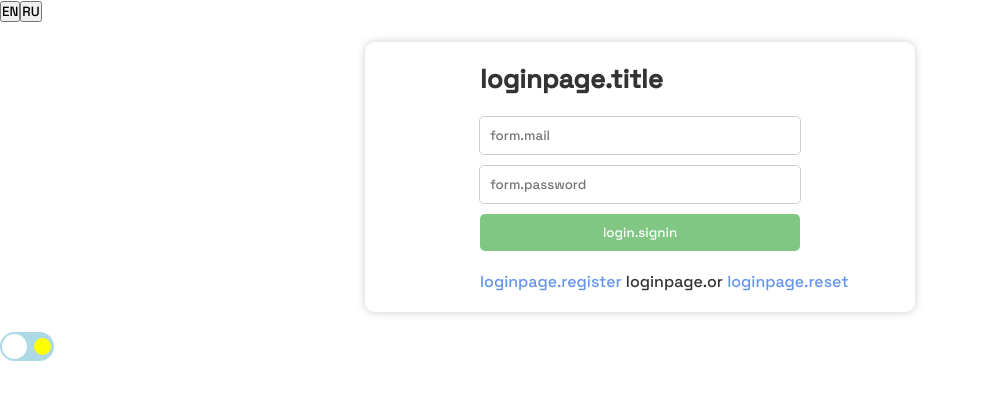
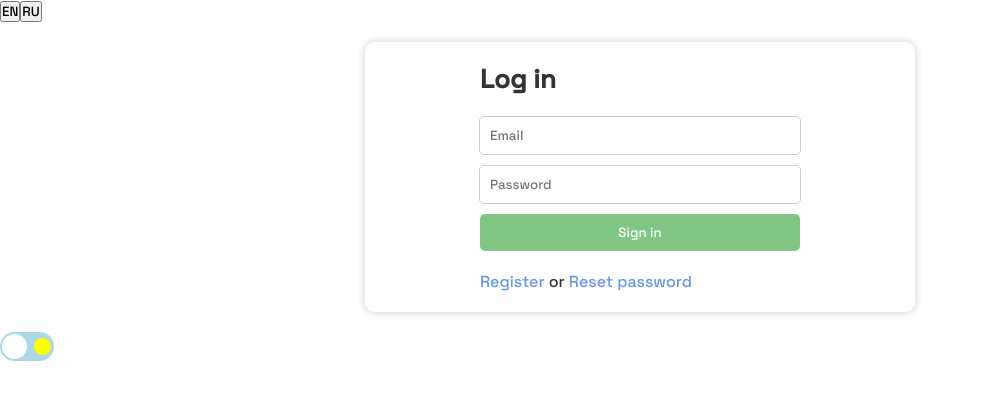
Before and after one commit to semoleg1986/graphiql-app, a React (Vite) app: page /login in a window 1280 px wide. Shown: the top 400 px of the page, without its empty margins (0-981 px from the left). Built offline with nearby package versions, Linux system fonts and the light colour scheme.

Commit message:
fix: implement correct localization

```diff
--- a/src/components/Converter/Graphql.tsx
+++ b/src/components/Converter/Graphql.tsx
@@ -1,5 +1,6 @@
 import React, { useState } from 'react';
 import ApiService from '../../services/ApiServ';
+import i18next from 'i18next';
 
 const GraphiQL: React.FC = () => {
   const [query, setQuery] = useState('');
@@ -24,9 +25,9 @@ const GraphiQL: React.FC = () => {
   return (
     <div>
       <textarea value={query} onChange={handleQueryChange} rows={10} cols={50} />
-      <button onClick={executeQuery}>Выполнить запрос</button>
+      <button onClick={executeQuery}>{i18next.t('request')}</button>
       <div>
-        <h2>Результат:</h2>
+        <h2>{i18next.t('result')}:</h2>
         <pre>{result}</pre>
       </div>
     </div>
--- a/src/components/Form.tsx
+++ b/src/components/Form.tsx
@@ -20,8 +20,8 @@ const Form: FC<FormProps> = ({ title, handleClick }) => {
     formState: { errors },
   } = useForm<FormData>();
 
-  const mail = i18next.t('form.mail');
-  const password = i18next.t('form.password');
+  // const mail = i18next.t('form.mail');
+  // const password = i18next.t('form.password');
 
   const isPasswordValid = (value: string) => {
     return /[A-Z]/.test(value) && /[0-9]/.test(value) && /[!@#$%^&*]/.test(value);
@@ -41,7 +41,12 @@ const Form: FC<FormProps> = ({ title, handleClick }) => {
           pattern: { value: /^\S+@\S+$/i, message: 'Invalid email format' },
         }}
         render={({ field }) => (
-          <input className="email" type="email" {...field} placeholder={mail} />
+          <input
+            className="email"
+            type="email"
+            {...field}
+            placeholder={i18next.t('mail') ?? undefined}
+          />
         )}
       />
       {errors.email && <p>{errors.email.message}</p>}
@@ -57,7 +62,12 @@ const Form: FC<FormProps> = ({ title, handleClick }) => {
             'Password must contain at least one uppercase letter, one digit, and one special character',
         }}
         render={({ field }) => (
-          <input className="password" type="password" {...field} placeholder={password} />
+          <input
+            className="password"
+            type="password"
+            {...field}
+            placeholder={i18next.t('password') ?? undefined}
+          />
         )}
       />
       {errors.password && <p>{errors.password.message}</p>}
--- a/src/components/Header/Header.tsx
+++ b/src/components/Header/Header.tsx
@@ -9,25 +9,25 @@ const Header = () => {
   const dispatch = useAppDispatch();
 
   const { isAuth } = useAuth();
-  const home = i18next.t('header.home');
-  const about = i18next.t('header.about');
-  const notfound = i18next.t('header.notfound');
+  // const home = i18next.t('header.home');
+  // const about = i18next.t('header.about');
+  // const notfound = i18next.t('header.notfound');
   // const logout = i18next.t('homepage.logout');
 
   return isAuth ? (
     <header>
       <h1>
         <Routes>
-          <Route path="/" element={home} />
-          <Route path="/about" element={about} />
-          <Route path="*" element={notfound} />
+          <Route path="/" element={i18next.t('home')} />
+          <Route path="/about" element={i18next.t('about')} />
+          <Route path="*" element={i18next.t('notfound')} />
         </Routes>
       </h1>
-      <NavLink to="/">{home}</NavLink>
-      <NavLink to="/about">{about}</NavLink>
+      <NavLink to="/">{i18next.t('home')}</NavLink>
+      <NavLink to="/about">{i18next.t('about')}</NavLink>
       <div className="button-container">
         <button className="signout" onClick={() => dispatch(removeUser())}>
-          Sign Out
+          {i18next.t('signout')}
         </button>
       </div>
     </header>
@@ -35,13 +35,13 @@ const Header = () => {
     <header>
       <h1>
         <Routes>
-          <Route path="/" element={home} />
-          <Route path="/about" element={about} />
-          <Route path="*" element={notfound} />
+          <Route path="/" element={i18next.t('home')} />
+          <Route path="/about" element={i18next.t('about')} />
+          <Route path="*" element={i18next.t('notfound')} />
         </Routes>
       </h1>
-      <NavLink to="/">{home}</NavLink>
-      <NavLink to="/about">{about}</NavLink>
+      <NavLink to="/">{i18next.t('home')}</NavLink>
+      <NavLink to="/about">{i18next.t('about')}</NavLink>
     </header>
   );
 };
--- a/src/components/Login.tsx
+++ b/src/components/Login.tsx
@@ -7,7 +7,7 @@ import { useAppDispatch } from '../hooks/redux-hooks';
 import i18next from 'i18next';
 
 const Login = () => {
-  const signin = i18next.t('login.signin');
+  // const signin = i18next.t('login.signin');
 
   const dispatch = useAppDispatch();
   const navigate = useNavigate();
@@ -29,7 +29,7 @@ const Login = () => {
       .catch(() => alert('incorrect email or password'));
   };
 
-  return <Form title={signin} handleClick={handleLogin} />;
+  return <Form title={i18next.t('signin')} handleClick={handleLogin} />;
 };
 
 export { Login };
--- a/src/components/SignUp.tsx
+++ b/src/components/SignUp.tsx
@@ -6,7 +6,7 @@ import { useAppDispatch } from '../hooks/redux-hooks';
 import i18next from 'i18next';
 
 const SignUp = () => {
-  const register = i18next.t('signup.register');
+  // const register = i18next.t('signup.register');
 
   const dispatch = useAppDispatch();
   const navigate = useNavigate();
@@ -28,7 +28,7 @@ const SignUp = () => {
       .catch(console.error);
   };
 
-  return <Form title={register} handleClick={handleRegister} />;
+  return <Form title={i18next.t('register')} handleClick={handleRegister} />;
 };
 
 export { SignUp };
--- a/src/pages/About/AboutPage.tsx
+++ b/src/pages/About/AboutPage.tsx
@@ -4,8 +4,8 @@ import { RootState } from '../../store';
 import i18next from 'i18next';
 
 const About = () => {
-  const title = i18next.t('about.title');
-  const text = i18next.t('about.text');
+  // const title = i18next.t('about.title');
+  // const text = i18next.t('about.text');
 
   const token = useSelector((state: RootState) => state.user.token);
 
@@ -14,8 +14,8 @@ const About = () => {
   }
   return (
     <div>
-      <h1>{title}</h1>
-      <p>{text}</p>
+      <h1>{i18next.t('about')}</h1>
+      <p>{i18next.t('about_text')}</p>
     </div>
   );
 };
--- a/src/pages/Home/HomePage.tsx
+++ b/src/pages/Home/HomePage.tsx
@@ -10,12 +10,12 @@ const HomePage = () => {
 
   const { isAuth } = useAuth();
 
-  const title = i18next.t('homepage.title');
+  // const title = i18next.t('homepage.title');
   // const logout = i18next.t('homepage.logout');
 
   return isAuth ? (
     <div>
-      <h1>{title}</h1>
+      <h1>{i18next.t('welcome')}</h1>
 
       {/* <button onClick={() => dispatch(removeUser())}>
         {logout} {email}
--- a/src/pages/Home/LoginPage.tsx
+++ b/src/pages/Home/LoginPage.tsx
@@ -3,17 +3,18 @@ import { Link } from 'react-router-dom';
 import i18next from 'i18next';
 
 const LoginPage = () => {
-  const title = i18next.t('loginpage.title');
-  const reset = i18next.t('loginpage.reset');
-  const register = i18next.t('loginpage.register');
-  const or = i18next.t('loginpage.or');
+  // const title = i18next.t('loginpage.title');
+  // const reset = i18next.t('loginpage.reset');
+  // const register = i18next.t('loginpage.register');
+  // const or = i18next.t('loginpage.or');
 
   return (
     <div className="auth">
-      <h1>{title}</h1>
+      <h1>{i18next.t('login')}</h1>
       <Login />
       <p>
-        <Link to="/register">{register}</Link> {or} <Link to="/reset-password">{reset}</Link>
+        <Link to="/register">{i18next.t('register')}</Link> {i18next.t('or')}{' '}
+        <Link to="/reset-password">{i18next.t('reset')}</Link>
       </p>
     </div>
   );
--- a/src/pages/Home/RegisterPage.tsx
+++ b/src/pages/Home/RegisterPage.tsx
@@ -3,16 +3,16 @@ import { Link } from 'react-router-dom';
 import i18next from 'i18next';
 
 const RegisterPage = () => {
-  const title = i18next.t('register.title');
-  const have = i18next.t('register.have');
-  const signin = i18next.t('register.signin');
+  // const title = i18next.t('register.title');
+  // const have = i18next.t('register.have');
+  // const signin = i18next.t('register.signin');
 
   return (
     <div className="auth">
-      <h1>{title}</h1>
+      <h1>{i18next.t('register')}</h1>
       <SignUp />
       <p>
-        {have} <Link to="/login">{signin}</Link>
+        {i18next.t('have')} <Link to="/login">{i18next.t('signin')}</Link>
       </p>
     </div>
   );
--- a/src/pages/Home/ResetPage.tsx
+++ b/src/pages/Home/ResetPage.tsx
@@ -5,14 +5,14 @@ import '../../components/Form.css';
 import i18next from 'i18next';
 
 const ResetPassword = () => {
-  const title = i18next.t('reset.title');
-  const reset = i18next.t('reset.reset');
-  const placeholder = i18next.t('reset.placeholder');
-  const sent = i18next.t('reset.sent');
-  const login = i18next.t('reset.login');
-  const register = i18next.t('loginpage.register');
-  const enter = i18next.t('register.signin');
-  const or = i18next.t('loginpage.or');
+  // const title = i18next.t('reset.title');
+  // const reset = i18next.t('reset.reset');
+  // const placeholder = i18next.t('reset.placeholder');
+  // const sent = i18next.t('reset.sent');
+  // const login = i18next.t('reset.login');
+  // const register = i18next.t('loginpage.register');
+  // const enter = i18next.t('register.signin');
+  // const or = i18next.t('loginpage.or');
 
   const [email, setEmail] = useState('');
   const [isSent, setIsSent] = useState(false);
@@ -32,27 +32,28 @@ const ResetPassword = () => {
     <div className="auth">
       {isSent ? (
         <p>
-          {sent} <Link to="/login">{login}</Link>
+          {i18next.t('sent')} <Link to="/login">{i18next.t('login')}</Link>
         </p>
       ) : (
         <>
-          <h1>{title}</h1>
+          <h1>{i18next.t('reset_title')}</h1>
           <form id="fields" onSubmit={handleResetPassword}>
             <input
               className="email"
               type="email"
               id="email"
-              placeholder={placeholder}
+              placeholder={i18next.t('placeholder') ?? undefined}
               value={email}
               onChange={(e) => setEmail(e.target.value)}
               required
             />
             <button id="button" type="submit">
-              {reset}
+              {i18next.t('reset')}
             </button>
           </form>
           <p>
-            <Link to="/register">{register}</Link> {or} <Link to="/login">{enter}</Link>
+            <Link to="/register">{i18next.t('register')}</Link> {i18next.t('or')}{' '}
+            <Link to="/login">{i18next.t('signin')}</Link>
           </p>
         </>
       )}
--- a/src/pages/Home/WelcomePage.tsx
+++ b/src/pages/Home/WelcomePage.tsx
@@ -2,31 +2,29 @@ import React from 'react';
 import { Link } from 'react-router-dom';
 import { useAuth } from '../../hooks/use-auth';
 import './Buttons.css';
+import i18next from 'i18next';
 
 const WelcomePage = () => {
   const { isAuth } = useAuth();
 
   return (
     <div>
-      <h1>Welcome</h1>
-      <p>Some additional text fot all users</p>
-      <p>
-        The welcome page should contain general information about the developers, project, and
-        course
-      </p>
+      <h1>{i18next.t('welcome')}</h1>
+      <p>{i18next.t('welcome_text1')}</p>
+      <p>{i18next.t('welcome_text2')}</p>
       {isAuth ? (
         <div className="button-container">
           <Link to="/">
-            <button className="gomainpage">Go to Main page</button>
+            <button className="gomainpage">{i18next.t('gotomain')}</button>
           </Link>
         </div>
       ) : (
         <div className="button-container">
           <Link to="/login">
-            <button className="signin">Sign In</button>
+            <button className="signin">{i18next.t('signin')}</button>
           </Link>
           <Link to="/register">
-            <button className="signup">Sign Up</button>
+            <button className="signup">{i18next.t('signup')}</button>
           </Link>
         </div>
       )}
```
